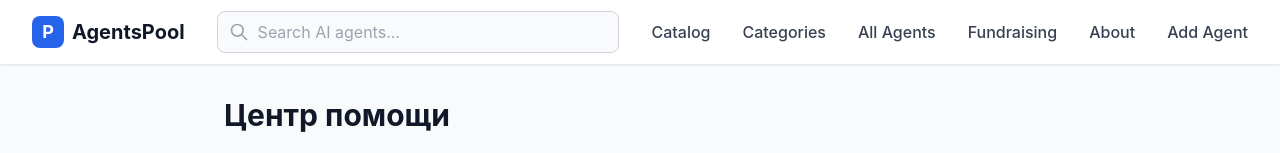
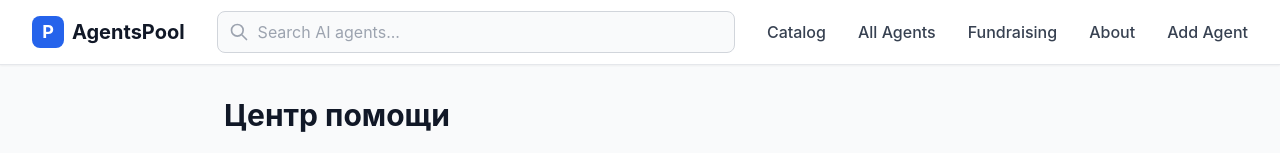
Before and after one commit to DMomot/AgentsPool, a Next.js app in the folder frontend/: page /help in a window 1280 px wide. Shown: the top 153 px of the page. Built offline with nearby package versions, Linux system fonts and the light colour scheme.

Commit message:
Remove Categories from navigation menu

```diff
--- a/frontend/src/components/Header.tsx
+++ b/frontend/src/components/Header.tsx
@@ -41,9 +41,6 @@ export default function Header() {
             <Link href="/catalog" className="text-gray-700 hover:text-primary-600 font-medium">
               Catalog
             </Link>
-            <Link href="/categories" className="text-gray-700 hover:text-primary-600 font-medium">
-              Categories
-            </Link>
             <Link href="/agents" className="text-gray-700 hover:text-primary-600 font-medium">
               All Agents
             </Link>
@@ -82,9 +79,6 @@ export default function Header() {
               <Link href="/catalog" className="block px-3 py-2 text-gray-700 hover:text-primary-600 font-medium">
                 Catalog
               </Link>
-              <Link href="/categories" className="block px-3 py-2 text-gray-700 hover:text-primary-600 font-medium">
-                Categories
-              </Link>
               <Link href="/fundraising" className="block px-3 py-2 text-gray-700 hover:text-primary-600 font-medium">
                 Fundraising
               </Link>
```
